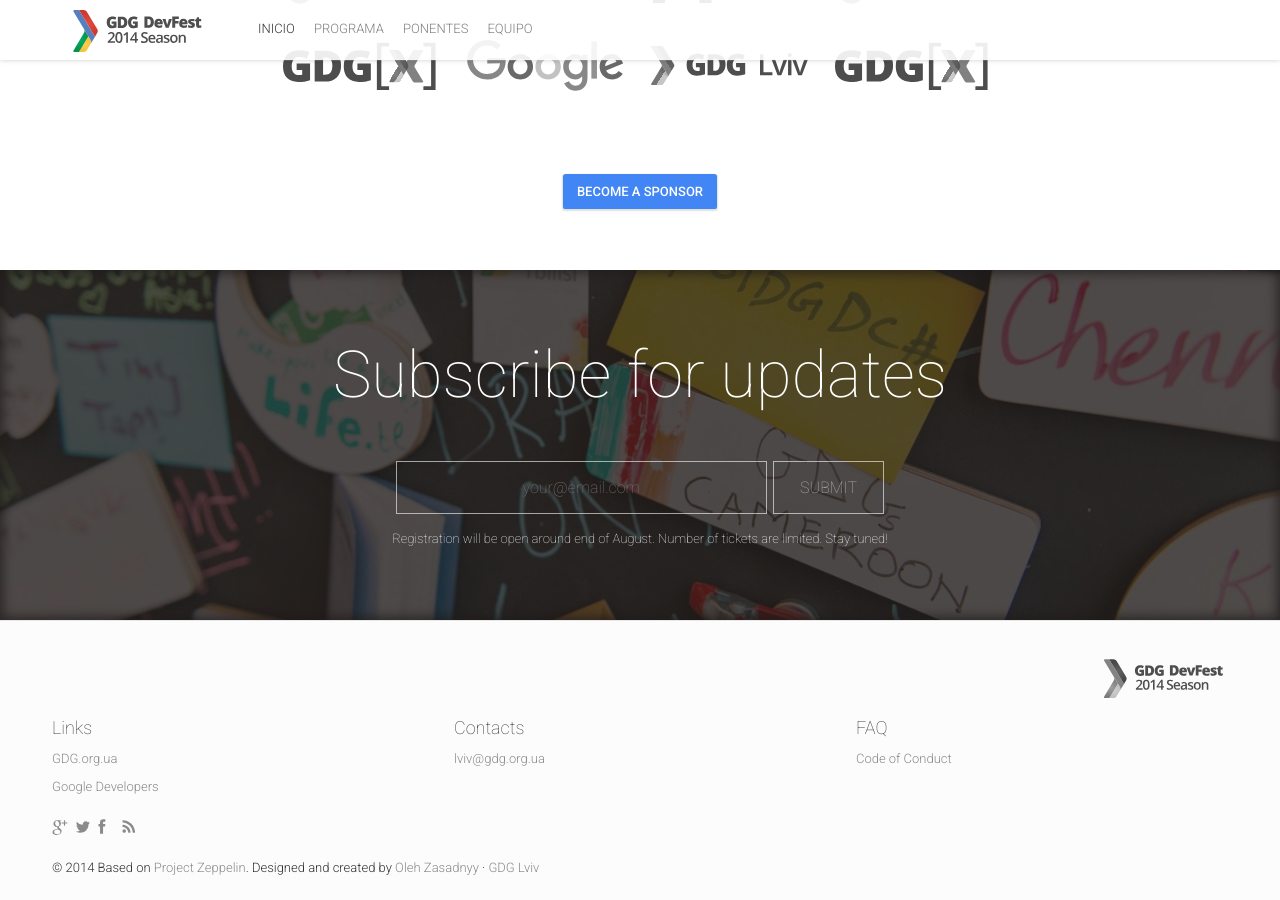
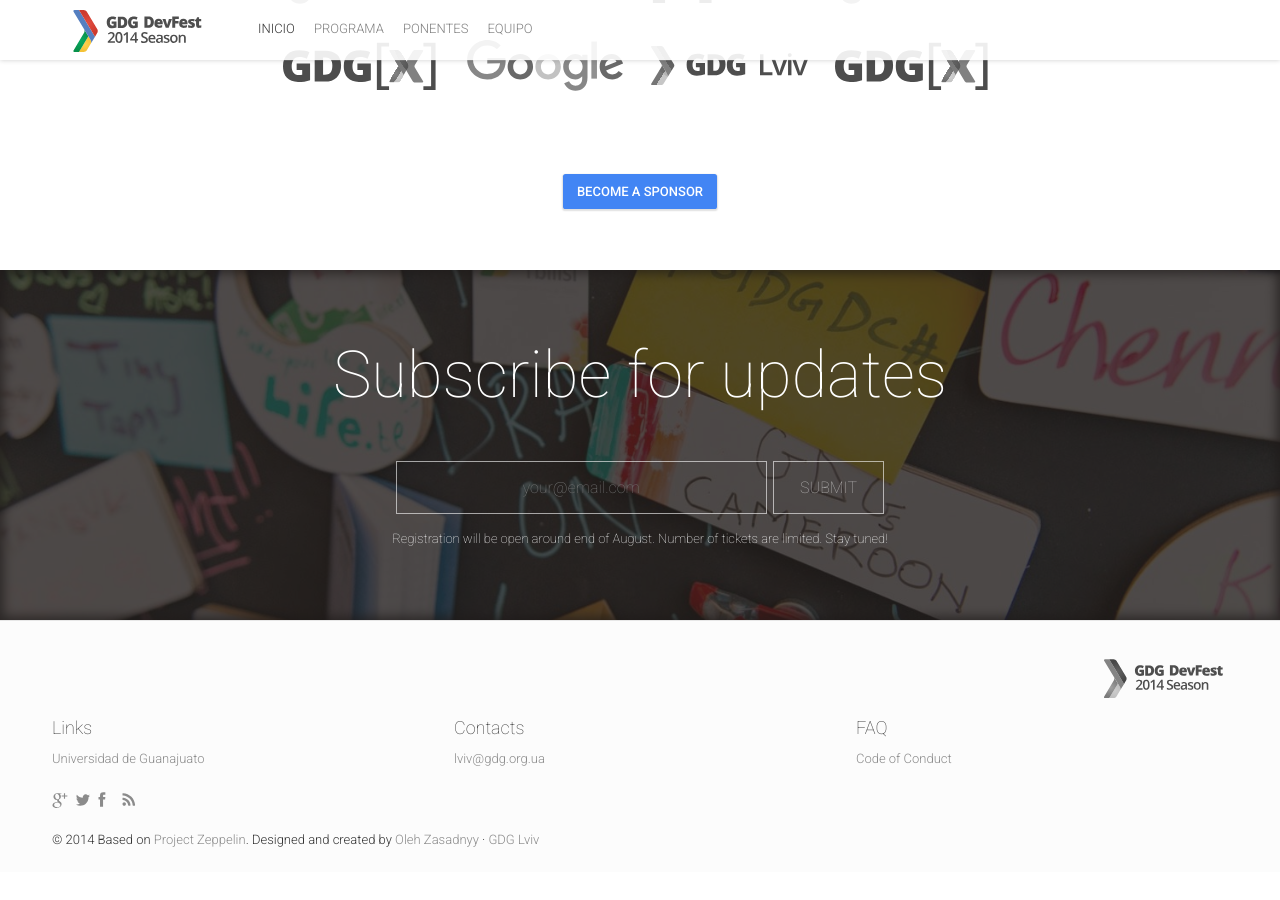
Before and after one commit to futurelabmx/GuanaHacks, a Jekyll site: the page built from index.html, in a window 1280 px wide and 900 px high, scrolled down 5769 px. Built offline with Jekyll 4.4.1, drawn with Linux system fonts in a browser that asks for light colours; nearby versions of some CDN libraries; comment, search, counter and statistics services are not loaded; after the commit the page ends 6641 px from its top, so only the background shows below that.

Commit message:
Added GMaps key.

```diff
--- a/_config.yml
+++ b/_config.yml
@@ -145,8 +145,8 @@
  -
   title: "Links"
   links:
-   - {link: "http://gdg.org.ua", text: "GDG.org.ua"}
-   - {link: "https://developers.google.com", text: "Google Developers"}
+   - {link: "http://www.ugto.mx/", text: "Universidad de Guanajuato"}
+   - {link: "https://developers.google.com", text: ""}
  -
   title: "Contacts"
   links:
--- a/js/scripts.js
+++ b/js/scripts.js
@@ -278,7 +278,7 @@
 
     // Google maps static
     if (typeof staticGoogleMaps !== 'undefined') {
-        $('#canvas-map').addClass('image-section').css('background-image','url(https://maps.googleapis.com/maps/api/staticmap?zoom=17&center=' + mobileCenterMapCoordinates +'&size=' + $(window).width() + 'x700&scale=2&language=en&markers=icon:' + icon +'|'+ eventPlaceCoordinates +'&maptype=roadmap&style=visibility:on|lightness:40|gamma:1.1|weight:0.9&style=element:labels|visibility:off&style=feature:water|hue:0x0066ff&style=feature:road|visibility:on&style=feature:road|element:labels|saturation:-30)');
+        $('#canvas-map').addClass('image-section').css('background-image','url(https://maps.googleapis.com/maps/api/staticmap?key=AIzaSyCpHskh5Sxh5Ku48bFzj456T3fyVw71z94&zoom=17&center=' + mobileCenterMapCoordinates +'&size=' + $(window).width() + 'x700&scale=2&language=en&markers=icon:' + icon +'|'+ eventPlaceCoordinates +'&maptype=roadmap&style=visibility:on|lightness:40|gamma:1.1|weight:0.9&style=element:labels|visibility:off&style=feature:water|hue:0x0066ff&style=feature:road|visibility:on&style=feature:road|element:labels|saturation:-30)');
     }
 
     //Google maps
```
